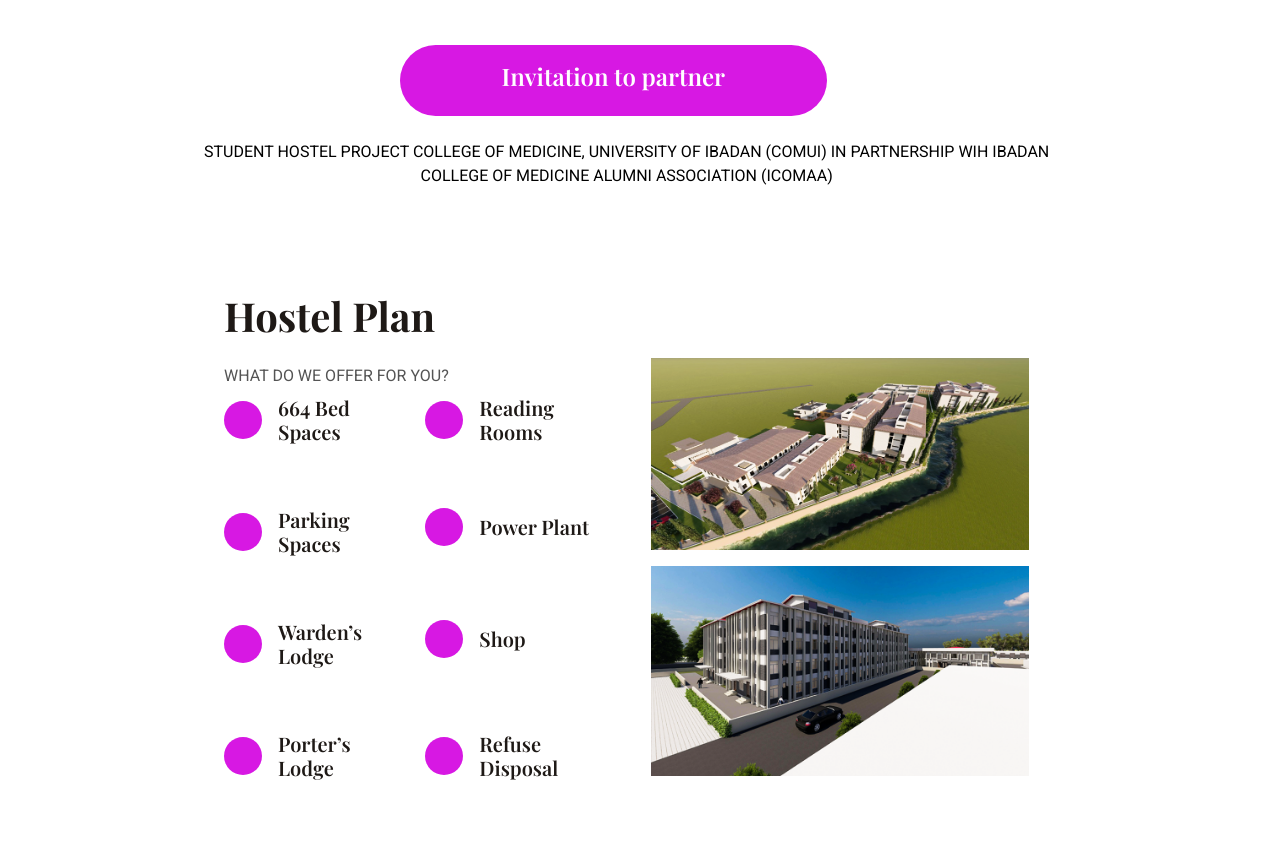
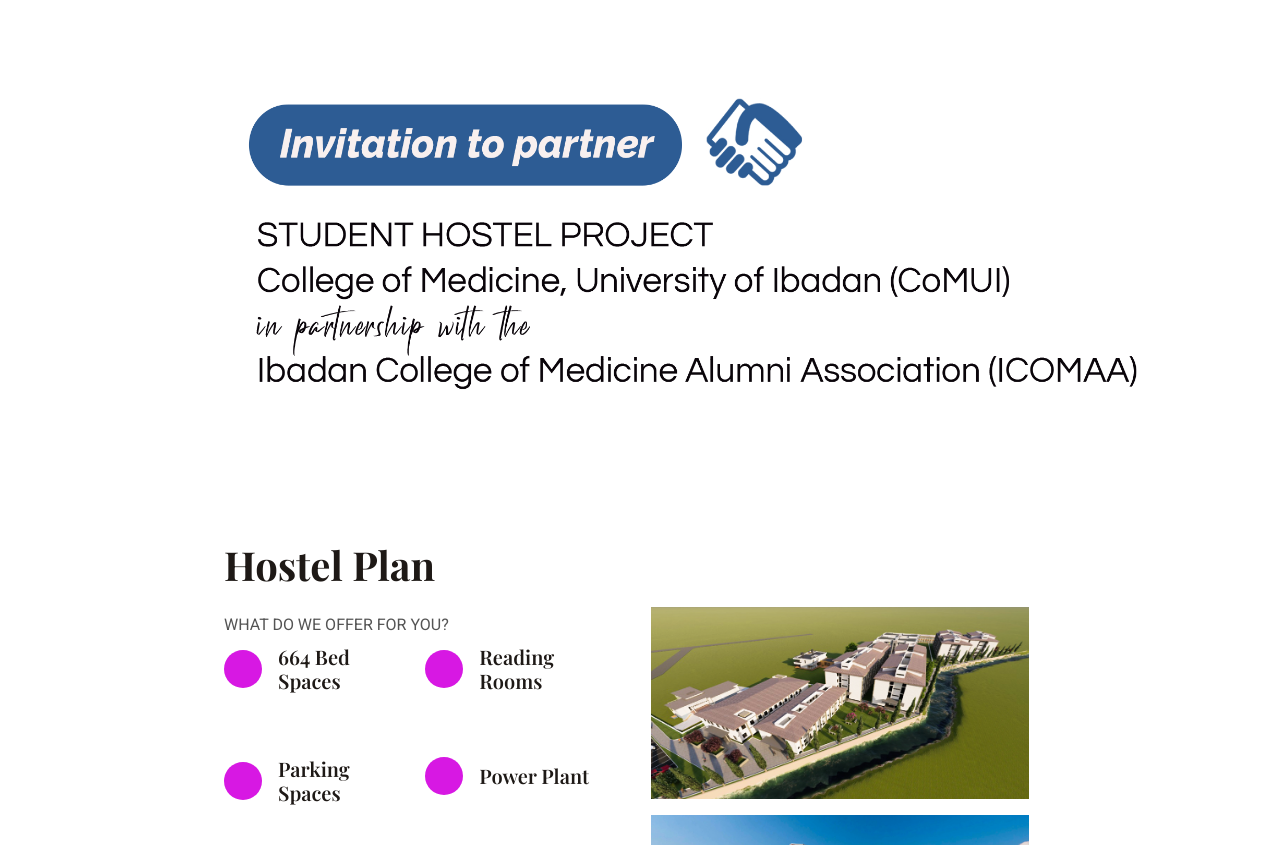
Before and after one commit to Tobiloba-codes/CoMUI-Donation, a plain HTML site: page coMUI Donation website/baker-1.0.0/index.html in a window 1280 px wide. Shown: the part 1003-1848 px from the top of the page. Drawn offline with nearby package versions, Linux system fonts and the light colour scheme.

Commit message:
Invitation to partner

```diff
--- a/coMUI Donation website/baker-1.0.0/index.html
+++ b/coMUI Donation website/baker-1.0.0/index.html
@@ -179,12 +179,9 @@
 
 
                 <div class="col-lg-8 w-80 wow fadeInUp" data-wow-delay="0.5s" style="margin-left:200px;" >
-                    <div class="btn rounded-pill py-3 px-3 btn-primary col-lg-6 mb-4" style="margin-left: 200px;""><h4 style="color:white">Invitation to partner</h4></div>
+                    <div class="container-sm"><img height="400" width="1000" src="img/invitationtopartner.png"></div>
                     <div class="h-100">
-                        <p class="text-primary text-uppercase mb-2" style="text-align: center; color:black;">STUDENT HOSTEL PROJECT
-College of Medicine, University of Ibadan (CoMUI)
-in partnership wih
-Ibadan College of Medicine Alumni Association (ICOMAA)</p>
+
 <div class="container-xxl py-6">
     <div class="container">
         <div class="row g-5">
@@ -228,7 +225,6 @@ Ibadan College of Medicine Alumni Association (ICOMAA)</p>
                             </div>
                             <h5 class="mb-0">Power Plant</h5>
                         </div>
-
                     </div>
                     <div class="col-sm-6 wow fadeIn" data-wow-delay="0.4s">
                         <div class="d-flex align-items-center mb-3">
```
Also changed, not shown: coMUI Donation website/baker-1.0.0/img/invitationtopartner (1).png (added), coMUI Donation website/baker-1.0.0/img/invitationtopartner.png (added), 1 other file.
